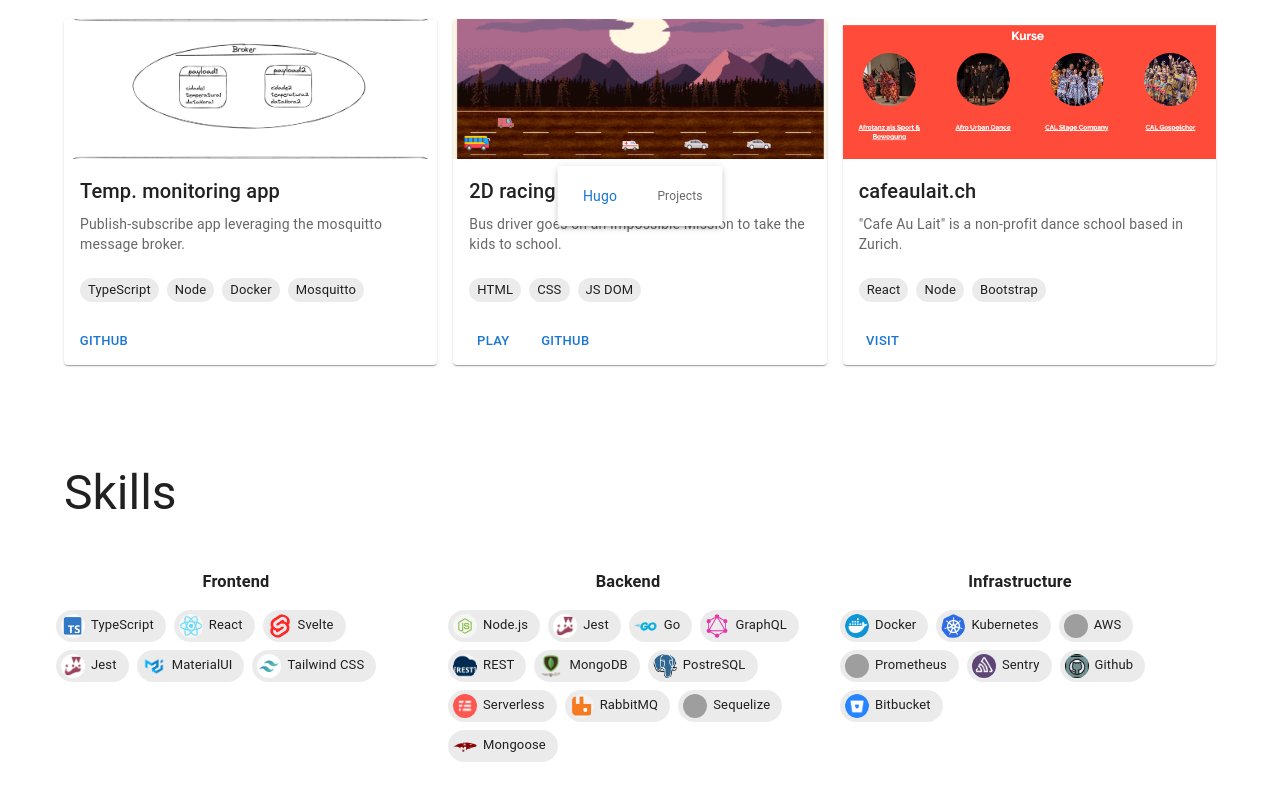
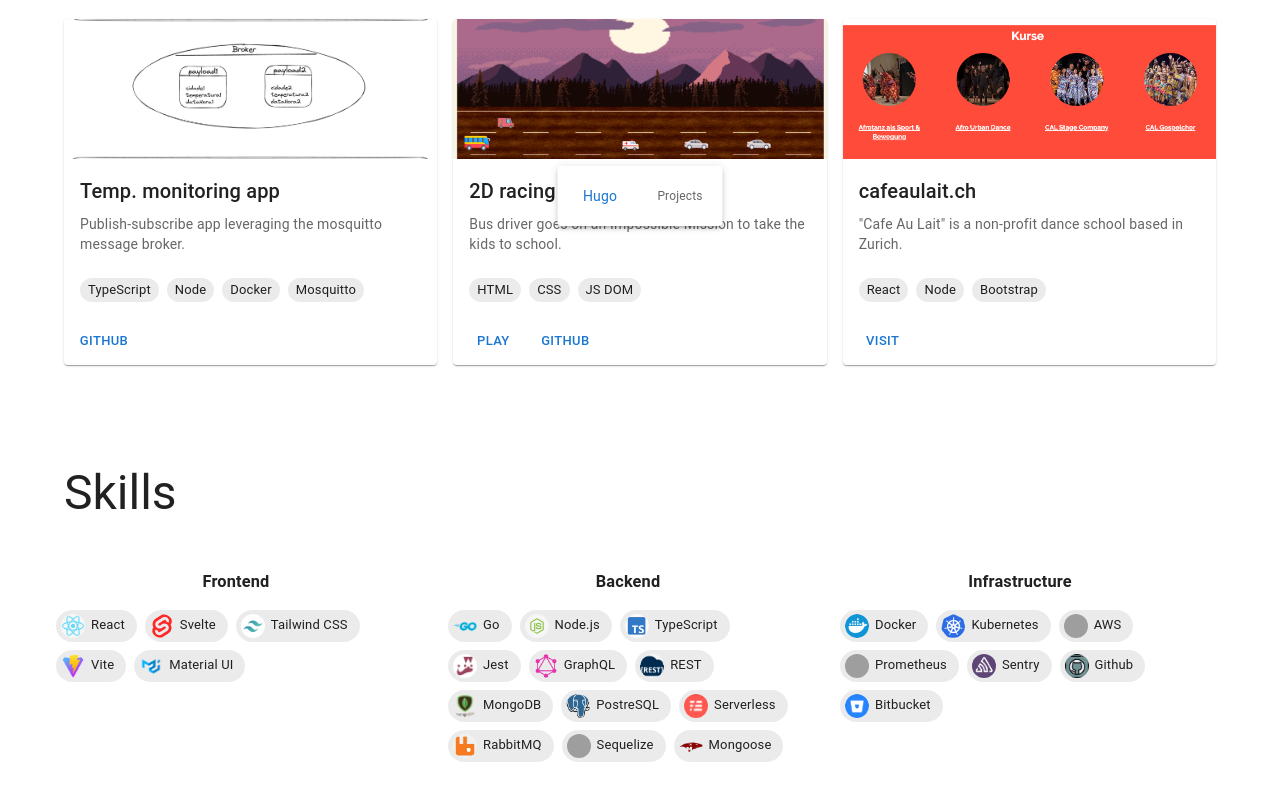
Before and after one commit to vntero/vntero-dot-com, a React (Create React App) app: page / in a window 1280 px wide. Shown: the part 558-1358 px from the top of the page. Built offline with nearby package versions, Linux system fonts and the light colour scheme; grey boxes are pictures that could not be loaded.

Commit message:
changes order of skills

```diff
--- a/src/components/About.jsx
+++ b/src/components/About.jsx
@@ -281,10 +281,6 @@ function About() {
                 <h3>Frontend</h3>
                 <Box sx={{ display: 'flex', flexWrap: 'wrap', gap: 1 }}>
                   <Chip
-                    avatar={<Avatar src="typescript1.png"></Avatar>}
-                    label="TypeScript"
-                  />
-                  <Chip
                     avatar={<Avatar src="react1.png"></Avatar>}
                     label="React"
                   />
@@ -293,16 +289,16 @@ function About() {
                     label="Svelte"
                   />
                   <Chip
-                    avatar={<Avatar src="jest1.png"></Avatar>}
-                    label="Jest"
+                    avatar={<Avatar src="tailwind.png"></Avatar>}
+                    label="Tailwind CSS"
+                  />
+                  <Chip
+                    avatar={<Avatar src="vite.png"></Avatar>}
+                    label="Vite"
                   />
                   <Chip
                     avatar={<Avatar src="mui.png"></Avatar>}
-                    label="MaterialUI"
-                  />
-                  <Chip
-                    avatar={<Avatar src="tailwind.png"></Avatar>}
-                    label="Tailwind CSS"
+                    label="Material UI"
                   />
                 </Box>
               </DemoPaper>
@@ -314,15 +310,19 @@ function About() {
               <DemoPaper square elevation={0}>
                 <h3>Backend</h3>
                 <Box sx={{ display: 'flex', flexWrap: 'wrap', gap: 1 }}>
+                  <Chip avatar={<Avatar src="go1.png"></Avatar>} label="Go" />
                   <Chip
                     avatar={<Avatar src="node1.png"></Avatar>}
                     label="Node.js"
                   />
                   <Chip
+                    avatar={<Avatar src="typescript1.png"></Avatar>}
+                    label="TypeScript"
+                  />
+                  <Chip
                     avatar={<Avatar src="jest1.png"></Avatar>}
                     label="Jest"
                   />
-                  <Chip avatar={<Avatar src="go1.png"></Avatar>} label="Go" />
                   <Chip
                     avatar={<Avatar src="gql.png"></Avatar>}
                     label="GraphQL"
```
Also changed, not shown: public/vite.png (added).
